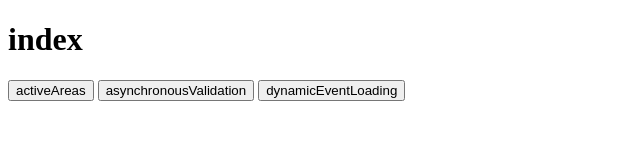
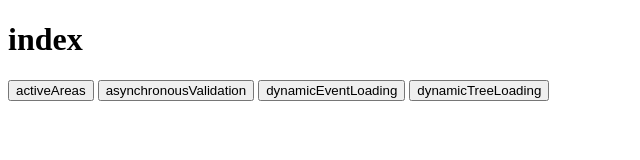
Before and after one commit to arumshin-dev/js, a plain HTML site: page study/dayPilot/dayPilot.html in a window 1280 px wide. Shown: the whole page, without its empty margins (0-640 px from the left). Drawn offline with Linux system fonts and the light colour scheme.

Commit message:
dynamicTreeLoadingLink

```diff
--- a/study/dayPilot/dayPilot.html
+++ b/study/dayPilot/dayPilot.html
@@ -13,4 +13,5 @@
   <button onclick="location.href='activeAreas.html'">activeAreas</button>
   <button onclick="location.href='asynchronousValidation.html'">asynchronousValidation</button>
   <button onclick="location.href='dynamicEventLoading.html'">dynamicEventLoading</button>
+  <button onclick="location.href='dynamicTreeLoading.html'">dynamicTreeLoading</button>
 </body>
```
